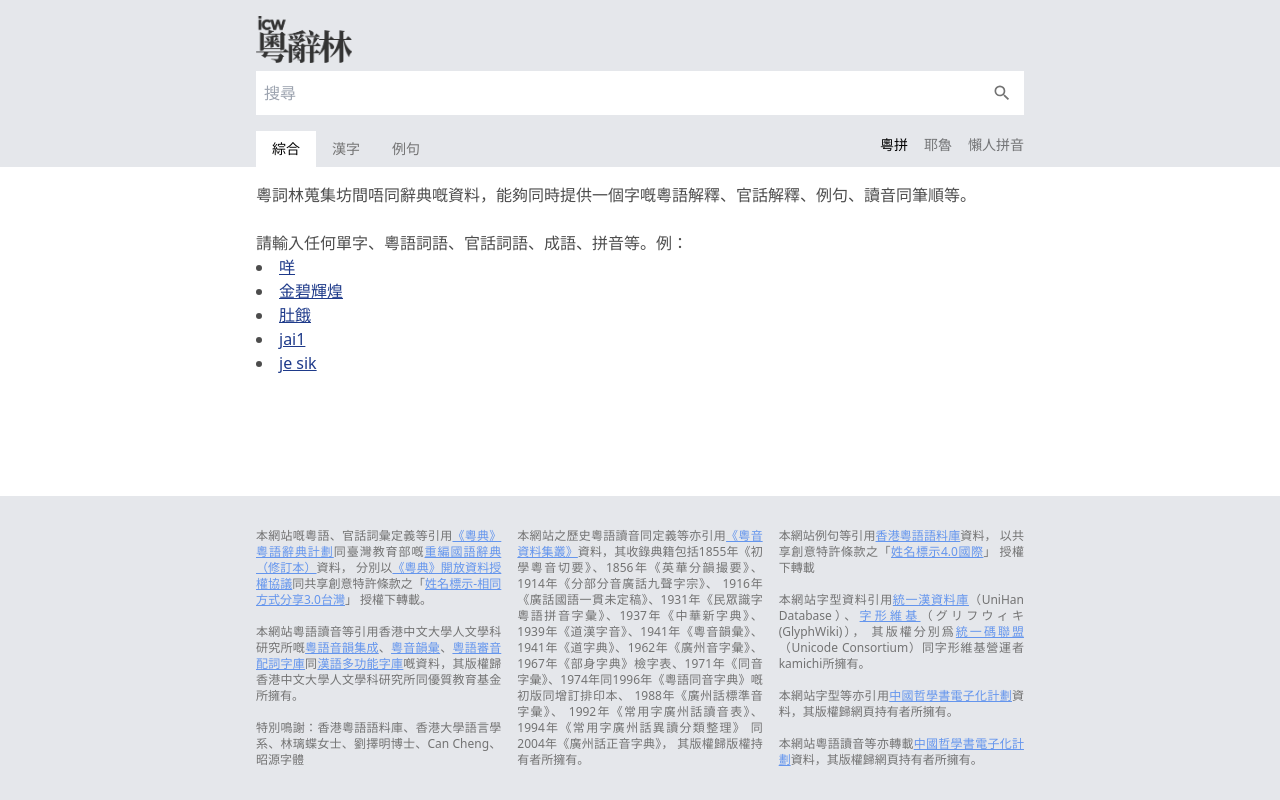
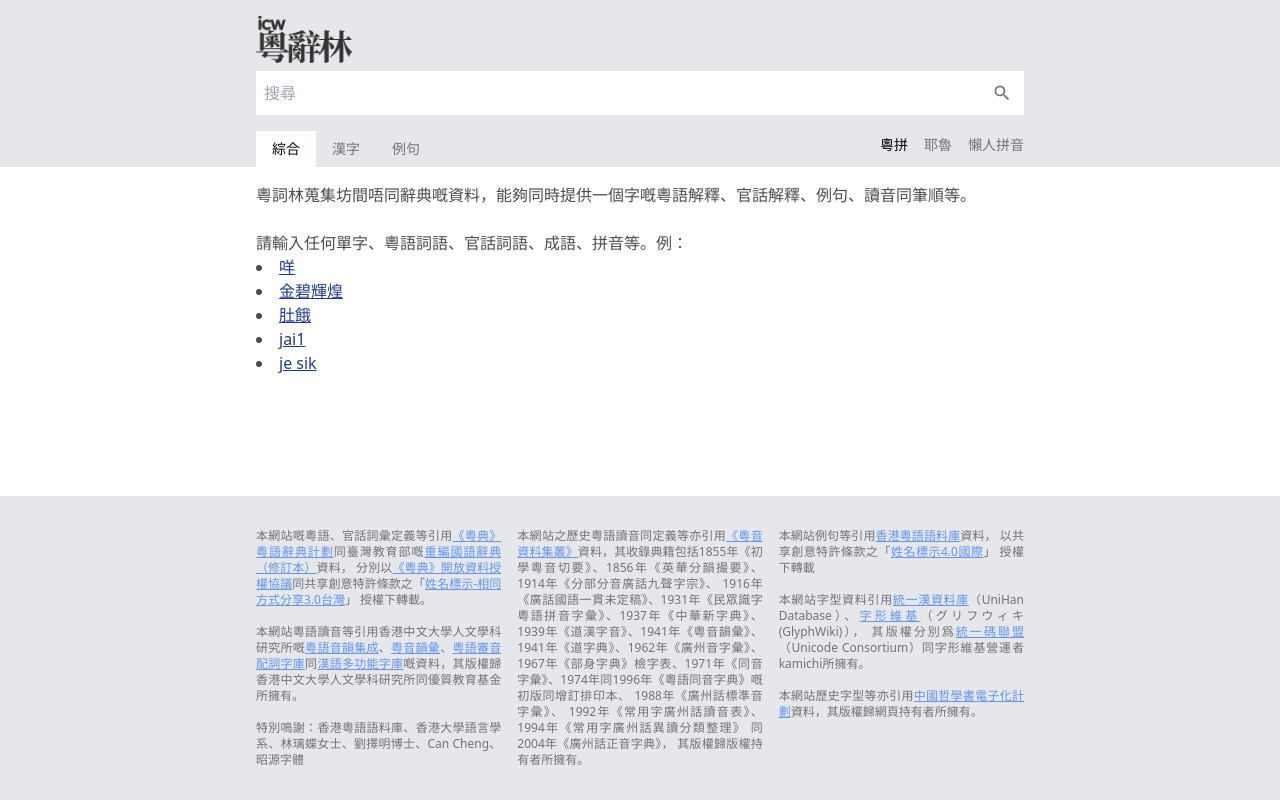
Before and after one commit to justusip/candict, a Next.js app: page / in a window 1280 px wide. Built offline with nearby package versions, Linux system fonts and the light colour scheme.

Commit message:
Minor Changes

```diff
--- a/components/Footer.tsx
+++ b/components/Footer.tsx
@@ -47,12 +47,7 @@ export default (props: {}) => <div
                 <a href={"https://home.unicode.org"}>統一碼聯盟</a>（Unicode Consortium）同字形維基營運者kamichi所擁有。
                 <br/>
                 <br/>
-                本網站字型等亦引用
-                <a href={"https://ctext.org/introduction/zh"}>中國哲學書電子化計劃</a>
-                資料，其版權歸網頁持有者所擁有。
-                <br/>
-                <br/>
-                本網站粵語讀音等亦轉載
+                本網站歷史字型等亦引用
                 <a href={"https://ctext.org/introduction/zh"}>中國哲學書電子化計劃</a>
                 資料，其版權歸網頁持有者所擁有。
             </div>
```
